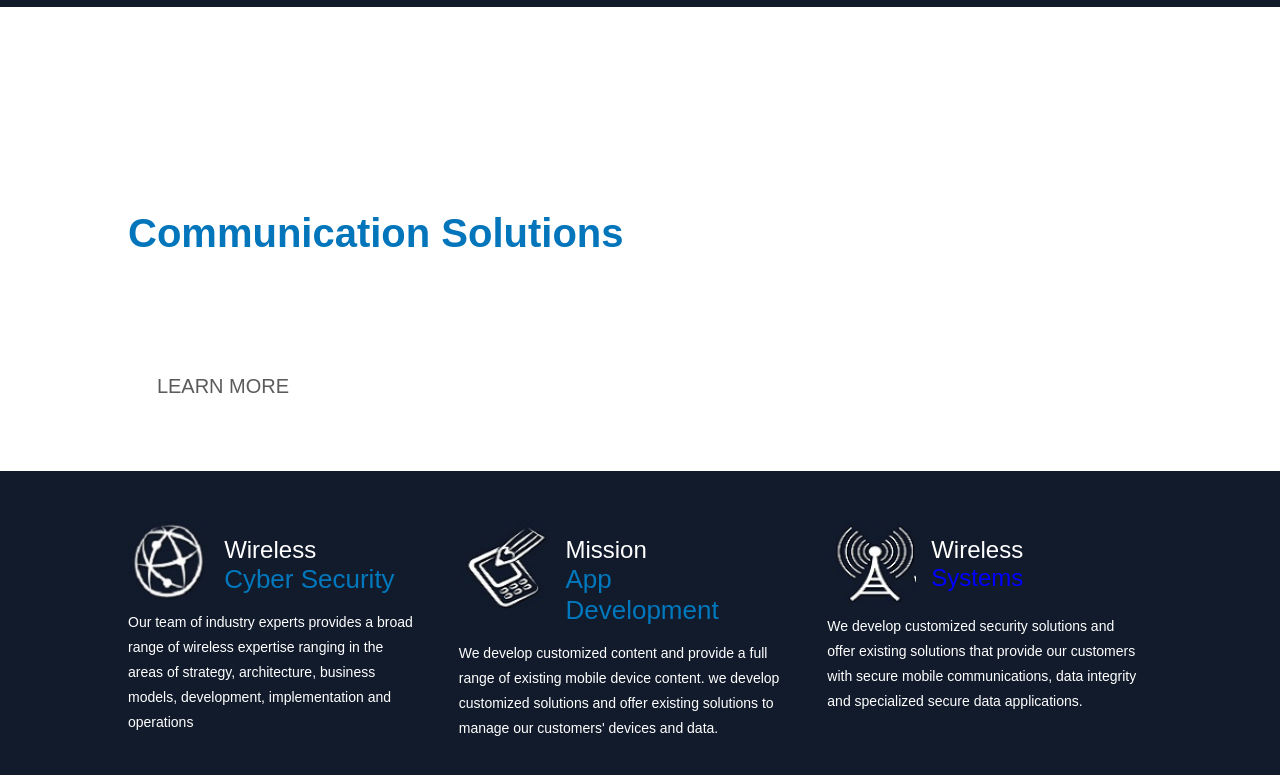
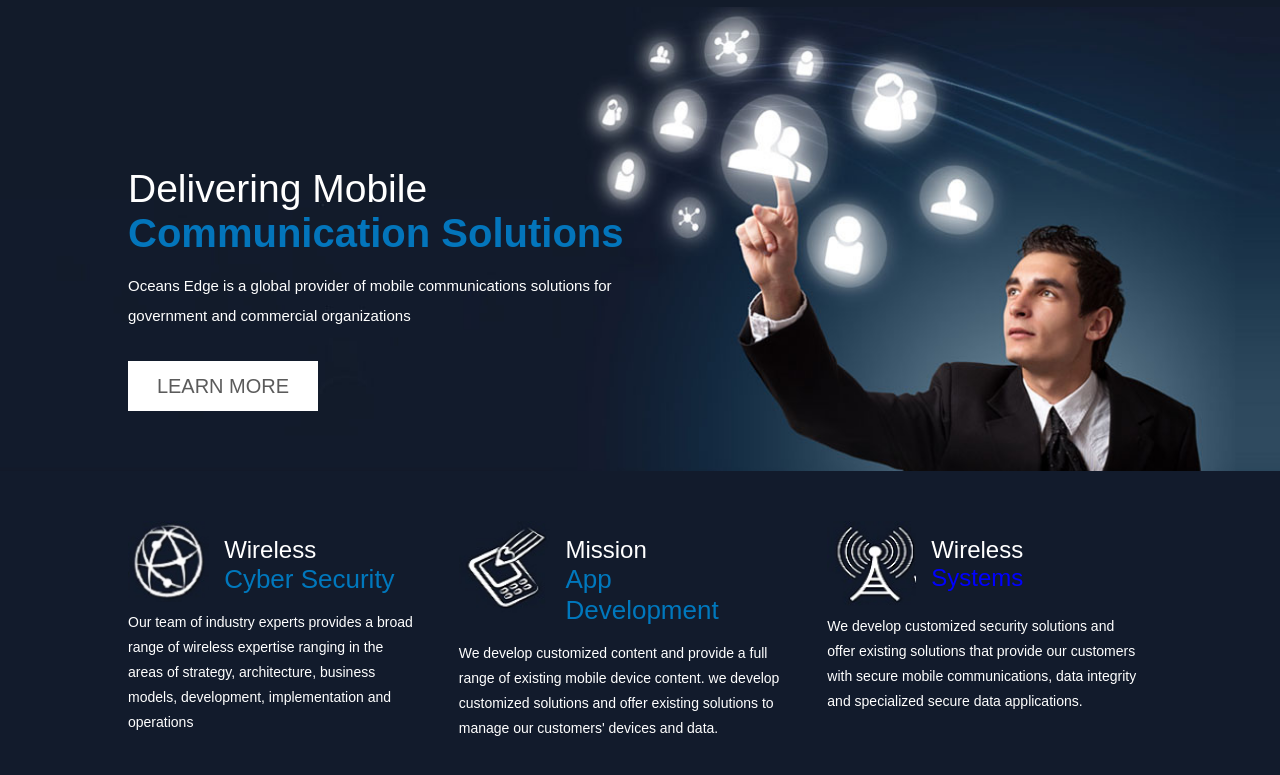
Before and after one commit to rukonuddin2020/blue-ocean, a plain HTML site: page index.html in a window 1280 px wide. Shown: the part 103-878 px from the top of the page. Drawn offline with Linux system fonts and the light colour scheme.

Commit message:
Update style.css

```diff
--- a/style.css
+++ b/style.css
@@ -56,7 +56,7 @@
 /*header end*/
 /*banner start*/
 .banner{
-	background-image: url(../ssb309/banner.jpg);
+	background-image: url("banner.jpg");
 	background-repeat: no-repeat;
 	background-size: cover;
 	background-position: center;
```
